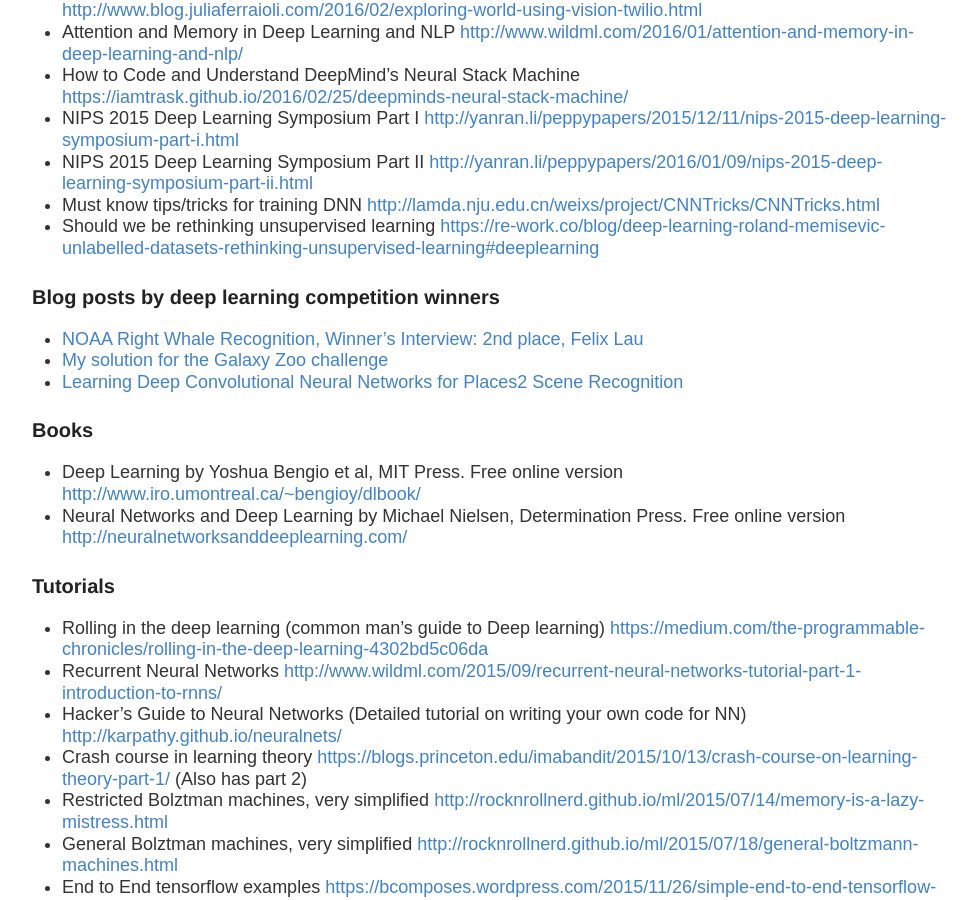
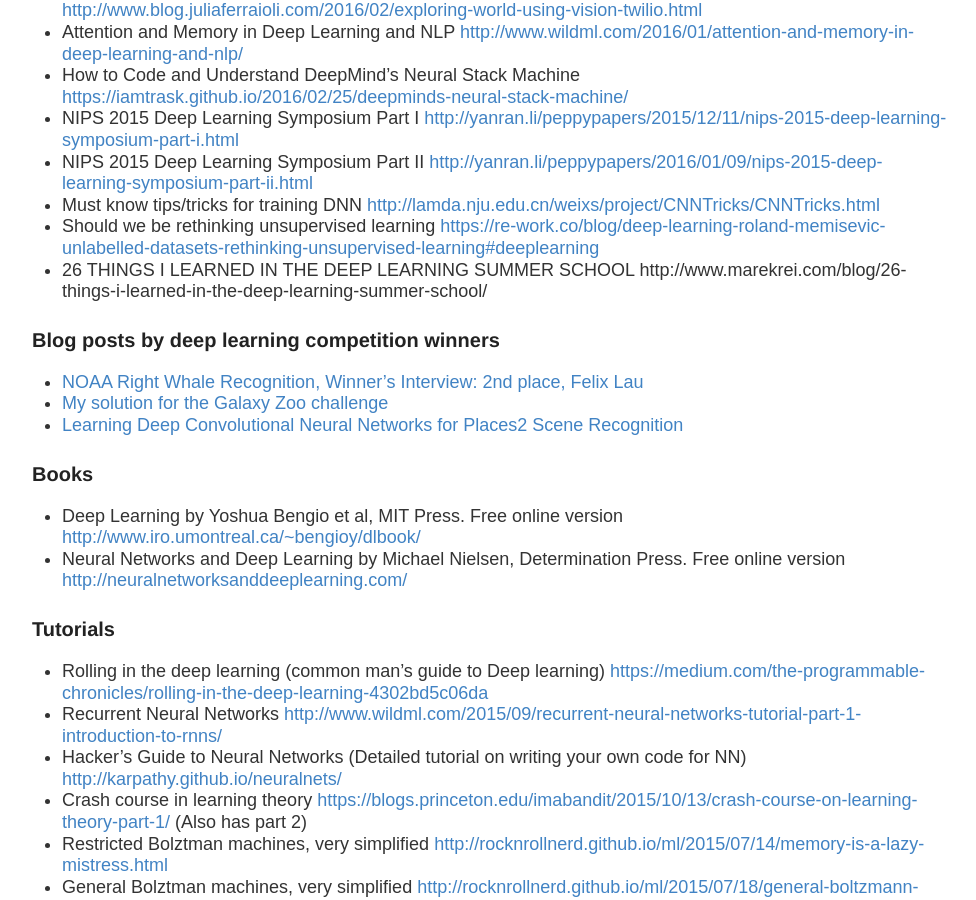
Before and after one commit to iamaaditya/iamaaditya.github.io, a Jekyll site: the page built from notes/deep_learning/index.md, in a window 1280 px wide and 900 px high, scrolled down 872 px. Shown: the whole window, without its empty margins (84-1060 px from the left). Built offline with Jekyll 4.4.1, drawn with Linux system fonts in a browser that asks for light colours; some web fonts are replaced.

Commit message:
Update from Forestry.io - notes/deep_learning/index.md

```diff
--- a/notes/deep_learning/index.md
+++ b/notes/deep_learning/index.md
@@ -31,6 +31,7 @@
   * NIPS 2015 Deep Learning Symposium Part II <http://yanran.li/peppypapers/2016/01/09/nips-2015-deep-learning-symposium-part-ii.html>
   * Must know tips/tricks for training DNN <http://lamda.nju.edu.cn/weixs/project/CNNTricks/CNNTricks.html>
   * Should we be rethinking unsupervised learning <https://re-work.co/blog/deep-learning-roland-memisevic-unlabelled-datasets-rethinking-unsupervised-learning#deeplearning>
+  * 26 THINGS I LEARNED IN THE DEEP LEARNING SUMMER SCHOOL http://www.marekrei.com/blog/26-things-i-learned-in-the-deep-learning-summer-school/
 
 ### Blog posts by deep learning competition winners
 
```
